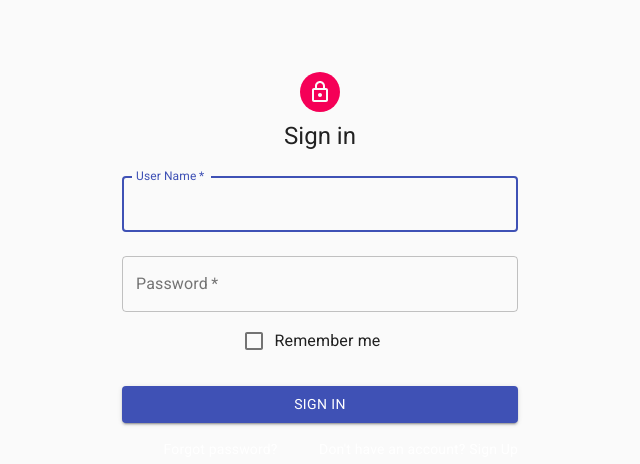
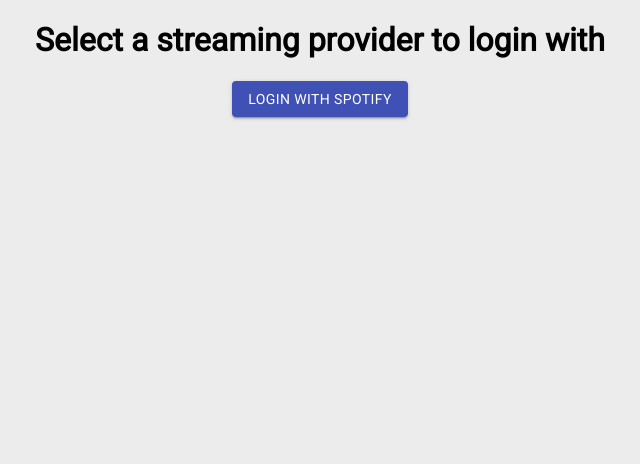
Before and after one commit to collinkleest/music-share, a React app in the folder client/: page /#/music-login in a window 1280 px wide. Before the commit this address led to /#/. Shown: the top 464 px of the page, without its empty margins (320-960 px from the left). Built offline with nearby package versions, Linux system fonts and the light colour scheme.

Commit message:
fixing css in music login

```diff
--- a/client/src/Components/Music Login/MusicLogin.js
+++ b/client/src/Components/Music Login/MusicLogin.js
@@ -1,22 +1,32 @@
 import React from 'react';
-import './index.css';
 import Button from '@material-ui/core/Button';
 import { makeStyles } from '@material-ui/core/styles';
 import { FontAwesomeIcon } from '@fortawesome/react-fontawesome';
 import { faspotify } from '@fortawesome/free-brands-svg-icons';
+import styled from "styled-components";
+
+const StyledDiv = styled.div`
+  align-items: center;
+  text-align: center;
+`;
+
+const StyledA = styled.a`
+    color: white;
+    text-decoration: none;
+`;
 
 const MusicLogin = (props) => {
     return (
-        <div>
+        <StyledDiv>
             <h1>
                 Select a streaming provider to login with
             </h1>
-            <a href='/login'>
+            <StyledA href='/login'>
                 <Button variant="contained" color="primary">
                     Login with Spotify
                 </Button>
-            </a>
-        </div>
+            </StyledA>
+        </StyledDiv>
     )
 }
 
--- a/client/src/Components/Music Login/index.css
+++ /dev/null
@@ -1,10 +0,0 @@
-a {
-    color: white;
-    text-decoration: none;
-}
-
-div {
-    align-items: center;
-    text-align: center;
-
-}
```
Also changed, not shown: 2 other files (tests, documents, lock files or other folders).
